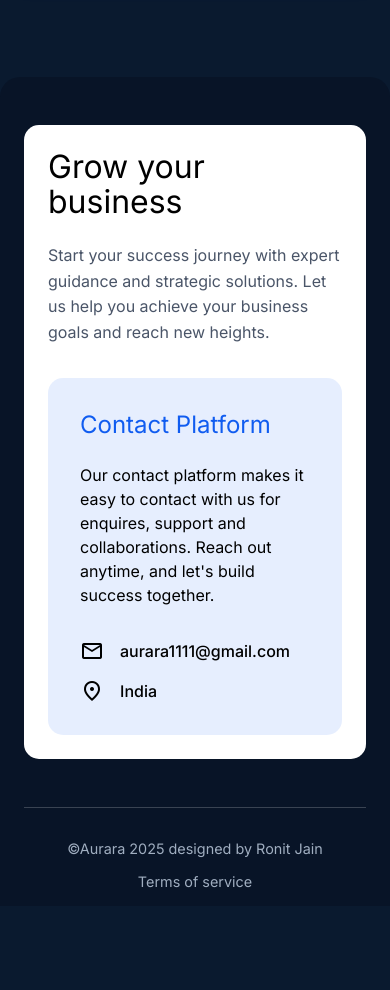
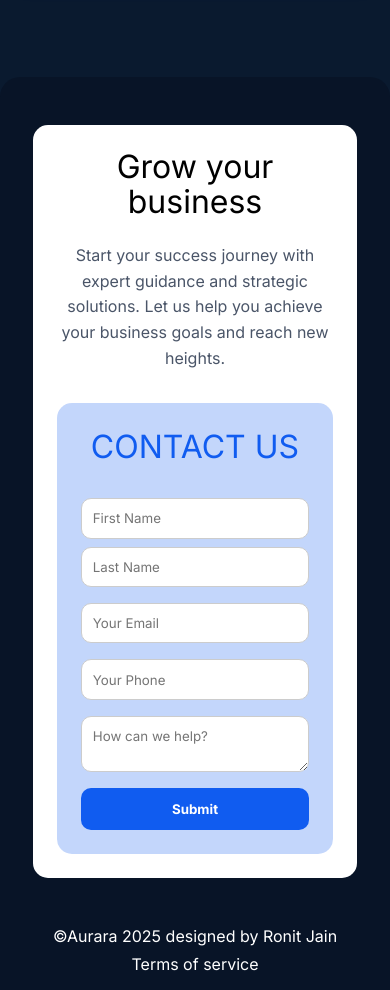
Before and after one commit to ronit11111111/Agencywebhit, a plain HTML site: page index.html in a window 390 px wide. Shown: the part 3980-4970 px from the top of the page. Before the commit the page ends 4886 px from the top, so only its background shows below. Drawn offline with nearby package versions, Linux system fonts and the light colour scheme.

Commit message:
finally added form section

```diff
--- a/index.html
+++ b/index.html
@@ -161,9 +161,9 @@
     </section>
 
     <!-- ==== CODE FOR FOOTER SECTION==== -->
-    <footer id="footer">
-      <div id="fo-div1">
-        <div>
+    <section id="footer">
+      <div id="fo-container1">
+        <div class="fo-container1-div1">
           <h2>Grow your business</h2>
           <p>
             Start your success journey with expert guidance and strategic
@@ -171,34 +171,30 @@
             heights.
           </p>
         </div>
-        <div>
-          <h4>Contact Platform</h4>
-          <p>
-            Our contact platform makes it easy to contact with us for enquires,
-            support and collaborations. Reach out anytime, and let's build
-            success together.
-          </p>
-          <div class="contact-details">
-            <!-- <p>
-              <span class="material-symbols-outlined"> call </span>(201)
-              555-0124
-            </p> -->
-            <p>
-              <span class="material-symbols-outlined"> mail </span
-              >aurara1111@gmail.com
-            </p>
-            <p>
-              <span class="material-symbols-outlined"> location_on </span>
-              India
-            </p>
-          </div>
+        <div class="fo-container1-div2">
+          <h4>CONTACT US</h4>
+          <form action="">
+            <div>
+              <input type="text" name="first-name" placeholder="First Name" required/>
+              <input type="text" name="first-name" placeholder="Last Name" />
+            </div>
+            <input type="email" placeholder="Your Email" name="email" required />
+
+            <input type="tel" placeholder="Your Phone" name="tel" required />
+            <textarea
+              name="message"
+              id="fo-form-textarea"
+              placeholder="How can we help?"
+            ></textarea>
+            <button>Submit</button>
+          </form>
         </div>
       </div>
-      <div id="fo-div2">
+         <div id="fo-container2">
         <p>&copy;Aurara 2025 designed by Ronit Jain</p>
         <p>Terms of service</p>
       </div>
-    </footer>
+    </section>
 
     <!-- ====link to js file==== -->
     <script src="https://unpkg.com/typed.js@2.1.0/dist/typed.umd.js"></script>
--- a/style.css
+++ b/style.css
@@ -539,100 +539,121 @@ html {
   justify-content: center;
   gap: 3rem;
   margin-top: 2rem;
+  overflow: hidden; /* Prevent any accidental horizontal scroll */
 }
 
-#fo-div1 {
+#fo-container1 {
   display: flex;
   justify-content: space-between;
-  width: 100%;
+  width: 90%; /* Increased from 80% for better mobile fit */
   max-width: 1200px;
   background-color: white;
   color: black;
   border-radius: 15px;
-  padding: 3rem;
-  align-items: center;
+  padding: clamp(1rem, 5%, 3rem); /* Responsive padding */
+  align-items: stretch; /* Stretch to fill height */
   gap: 2rem;
-  flex-wrap: wrap; /* Responsive wrapping */
+  flex-wrap: wrap;
+  box-sizing: border-box; /* Crucial: includes padding in width */
 }
 
-#fo-div1 div:nth-child(1) {
+.fo-container1-div1 {
   flex: 1;
-  min-width: 300px;
+  min-width: 280px; /* Slightly reduced to fit smaller phones */
   display: flex;
   flex-direction: column;
   gap: 1.5rem;
+  justify-content: center;
 }
 
-#fo-div1 div:nth-child(1) h2 {
+.fo-container1-div1 h2 {
   font-size: clamp(2rem, 1rem + 3vw, 3rem);
   line-height: 1.1;
 }
 
-#fo-div1 div:nth-child(1) p {
+.fo-container1-div1 p {
   font-size: 1rem;
   line-height: 1.6;
   color: #4a5568;
 }
 
-#fo-div1 div:nth-child(2) {
+.fo-container1-div2 {
   flex: 1;
-  min-width: 300px;
+  min-width: 280px; /* Slightly reduced to fit smaller phones */
   display: flex;
   flex-direction: column;
-  gap: 1.5rem;
-  background-color: rgba(16, 92, 240, 0.1); /* Light primary */
-  padding: 2rem;
+  align-items: center;
+  gap: 2rem;
+  background-color: #105cf040;
+  padding: 1.5rem; /* Reduced padding for better interior space */
   border-radius: 15px;
+  box-sizing: border-box;
 }
-
-#fo-div1 div:nth-child(2) h4 {
-  font-size: 1.5rem;
+.fo-container1-div2 h4 {
+  font-size: clamp(2rem, 1rem + 3vw, 2.5rem);
   color: var(--primary);
 }
-
-#fo-div1 div:nth-child(2) p {
-  line-height: 1.5;
-}
-
-.contact-details {
+.fo-container1-div2 form {
+  width: 100%; /* Form must fill the blue container */
   display: flex;
   flex-direction: column;
   gap: 1rem;
-  margin-top: 0.5rem;
+  box-sizing: border-box;
 }
 
-.contact-details p {
+.fo-container1-div2 form div {
   display: flex;
-  gap: 1rem;
-  align-items: center;
-  font-weight: 500;
-  /* justify-content: center; */
+  gap: 0.5rem;
+  width: 100%;
 }
 
-#fo-div2 {
+.fo-container1-div2 form input,
+.fo-container1-div2 textarea {
+  padding: 0.7rem;
+  border-radius: 10px;
+  background: white; /* Changed for better visibility on the blue tint */
+  width: 100%;
+  border: 1px solid #ccc;
+  box-sizing: border-box; /* Ensures padding doesn't push width over 100% */
+}
+
+.fo-container1-div2 form div input {
+  flex: 1;
+  /* Removed max-width: 50% as it can cause gaps */
+}
+
+.fo-container1-div2 form button {
+  padding: 0.8rem;
+  border-radius: 10px;
+  border: none;
+  width: 100%; /* Full width is better for mobile usability */
+  color: white;
+  background: #105cf0;
+  cursor: pointer;
+  font-weight: bold;
+}
+
+#fo-container2 {
   display: flex;
   justify-content: space-between;
   width: 100%;
-  max-width: 1200px;
-  border-top: 1px solid rgba(255, 255, 255, 0.2);
-  padding-top: 2rem;
-  font-size: 0.9rem;
-  color: #a0aec0;
-  flex-wrap: wrap;
-  gap: 1rem;
 }
+
+/* Updated Responsive Logic */
 
 /* ===== MEDIA QUERIES FOR RESPONSIVENESS ===== */
 
 @media (max-width: 900px) {
-  /* Tablet Adjustments */
-  #fo-div1 {
+  #fo-container1 {
     flex-direction: column;
     padding: 2rem;
+    width: 95%; /* Give more space on tablets */
   }
-  #fo-div1 > div:nth-child(1),
-  #fo-div1 > div:nth-child(2) {
+
+  .fo-container1-div1,
+  .fo-container1-div2 {
     width: 100%;
+    text-align: center;
   }
 }
 
@@ -692,9 +713,19 @@ html {
     align-items: center; /* Center text on mobile */
   }
 
-  #fo-div2 {
+  #fo-container1 {
     flex-direction: column;
-    text-align: center;
+    width: 95%;
+  }
+
+  .fo-container1-div1,
+  .fo-container1-div2 {
+    min-width: 100%; /* Take full width when stacked */
+  }
+
+  /* Stacks the First/Last name inputs on mobile */
+  .fo-container1-div2 form div {
+    flex-direction: column;
   }
 }
 
@@ -731,14 +762,23 @@ html {
     max-width: 100%; /* Full width cards */
   }
 
-  #fo-div1 {
+  #fo-container1 {
     padding: 1.5rem;
   }
 
-  #fo-div1 div:nth-child(1) {
-    min-width: 100px;
+  /* Stacks the First Name and Last Name inputs vertically on small phones */
+  .fo-container1-div2 form div {
+    flex-direction: column;
   }
-  #fo-div1 div:nth-child(2) {
-    min-width: 100px;
+
+  /* Ensure inputs take full width when stacked */
+  .fo-container1-div2 form div input {
+    max-width: 100%;
+  }
+
+  #fo-container2 {
+    flex-direction: column;
+    text-align: center;
+    gap: 0.5rem;
   }
 }
```
